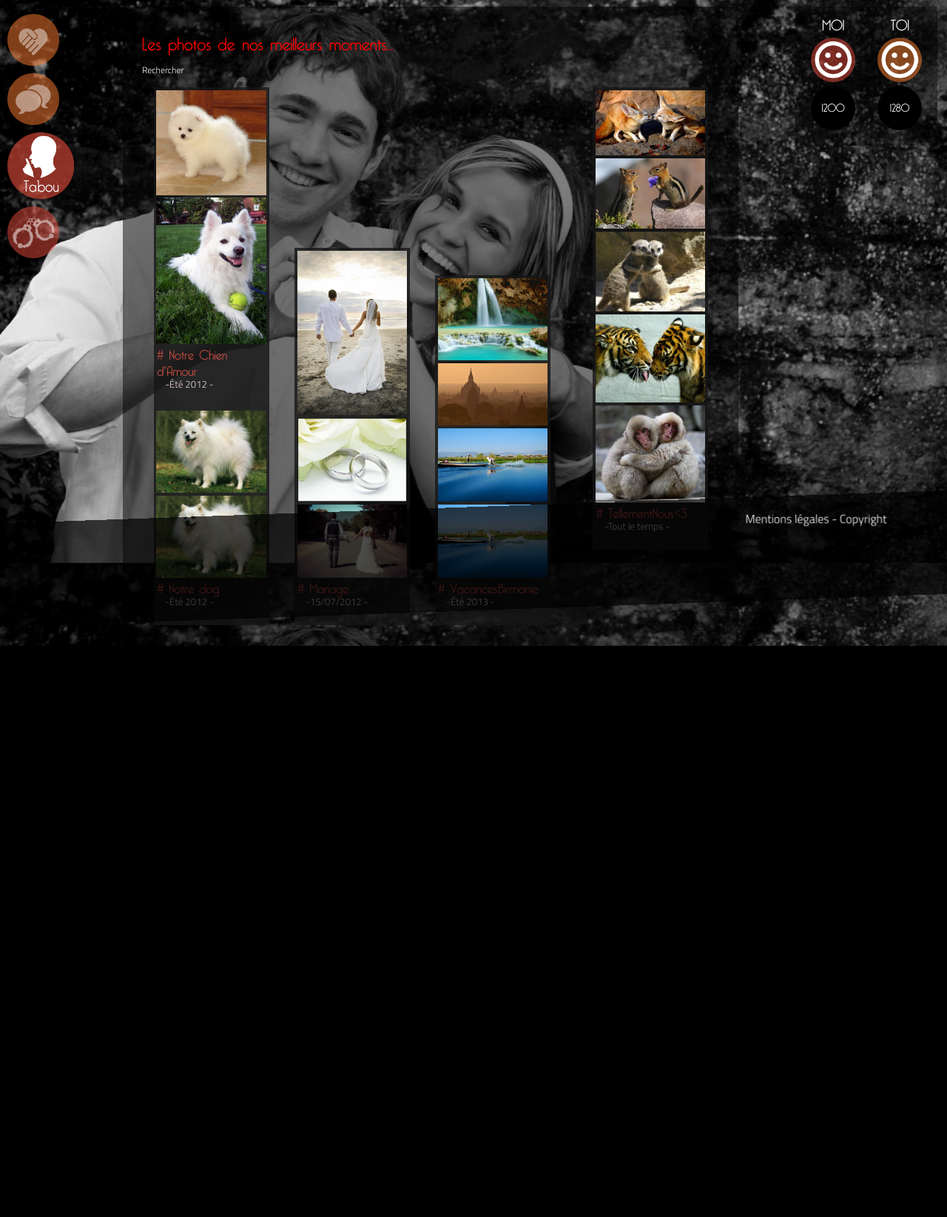
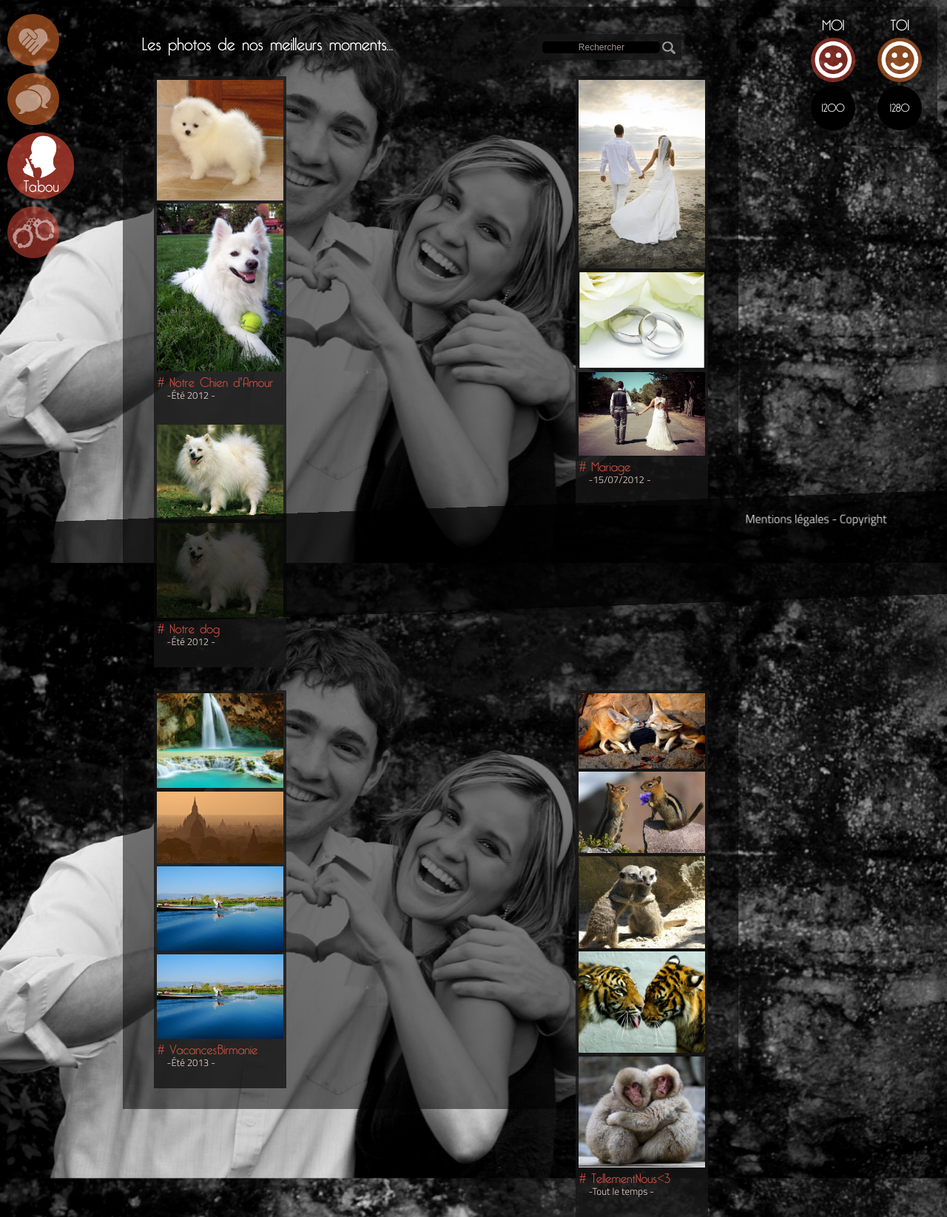
Before and after one commit to emoc11/P2016-E05-PHP, a PHP site: page /album.html in a window 1280 px wide. Shown: the part 71-1716 px from the top of the page at 74% size. Before the commit the page ends 944 px from the top, so only its background shows below. Run offline with PHP 8.4, Linux system fonts and the light colour scheme; some libraries are stand-ins or nearby versions.

Commit message:
Albums - ajout fonctionnalité recherche
Svp si qqn peut regarder pour l’alignement des colonnes merci

```diff
--- a/album.html
+++ b/album.html
@@ -52,14 +52,13 @@
   <section class="main" id='album'>
  <h1> Les photos de nos meilleurs moments... </h1>
 
- <div class="searchBar">
- <div class="searchZone"> Rechercher</div>
- <div class="searchLoupe"> </div>
- </div>
+ <form class="searching">
+        <input type="text" placeholder="Rechercher" required>
+        <img type="submit" src="public/stylesheet/img/loupe.png" alt="ok">
 
+    </form>
 
-
-
+<div class="albumGeneral">
 <div class="columnAlbum">
  <div class="boxPhoto">
    <img src="public/stylesheet/img/bebechien.jpg" alt="Me&U" />
@@ -147,7 +146,7 @@
 
  </div>
  </div>
-
+</div>
 
 
   </section>
--- a/public/stylesheet/uandme2.css
+++ b/public/stylesheet/uandme2.css
@@ -449,33 +449,18 @@ select{
 	background: rgba(0,0,0,0.3);
 }
 
-.searchBar {
-	width:30%;
-	height:15%;
-	background-color:blue;
-	display:inline;
-}
-
-.searchZone {
-	width:70%;
-}
-
-#album h1 {
-	display:inline-block;
-	color:red;
-	width:70%;
-
-}
-
+/*.albumGeneral
+{
+clear:both;
+}*/
 
 .columnAlbum {
 	margin-top:;
-	width:20%;
+	width:23%;
 	margin:2%;
 	display:inline-block;
 	min-height:20px;
 	background-color:rgba(22, 22, 22, 0.8);
-
 }
 
 
@@ -501,3 +486,38 @@ select{
 	padding-right:2.5%;
 
 }
+
+.searching {
+	background-color:rgba(22, 22, 22, 0.8);
+	padding:1%;
+	display:inline;
+	width:22%;
+}
+
+.searching input {
+	background-color:black;
+	border-radius:5px;
+	border:none;
+}
+
+.searching input::-webkit-input-placeholder {
+    color:#a39594;
+    text-align:center;
+}
+
+.searching input:-moz-placeholder {
+    color:#a39594;
+    text-align:center;
+}
+
+.searching input {
+    color:#a39594;
+    text-align:center;
+}
+
+
+#album h1
+{
+	display:inline-block;
+	width:68%;
+}
```
Also changed, not shown: public/stylesheet/img/loupe.png (added).
